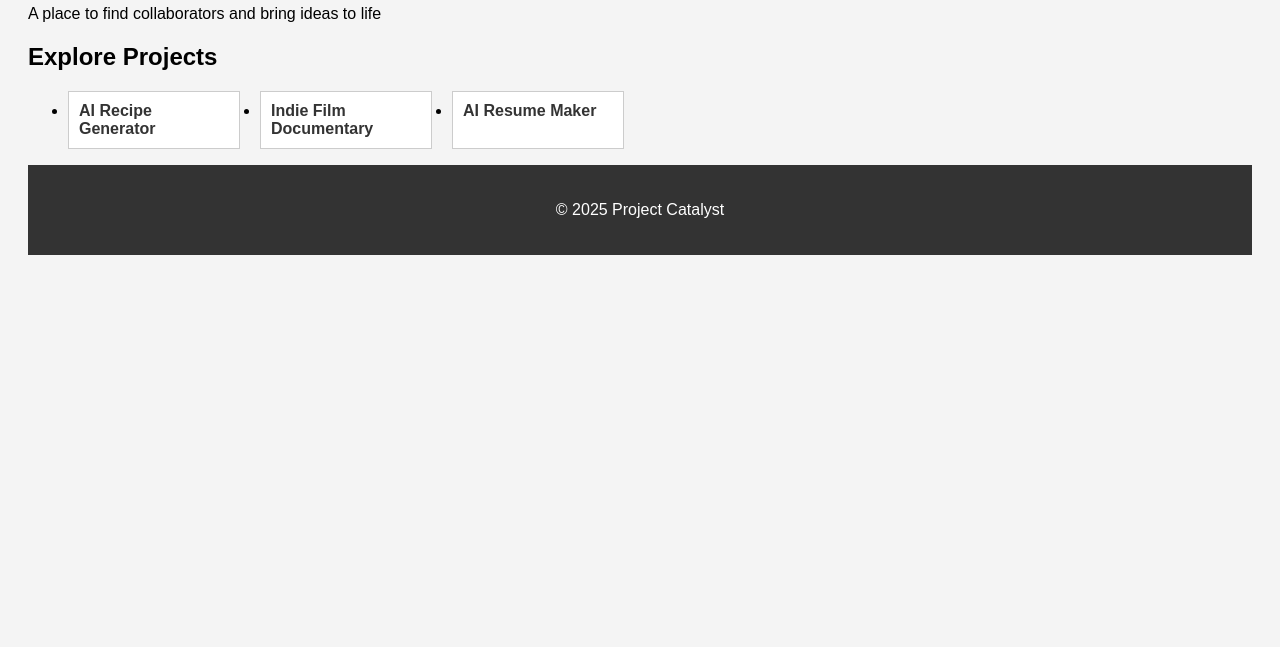
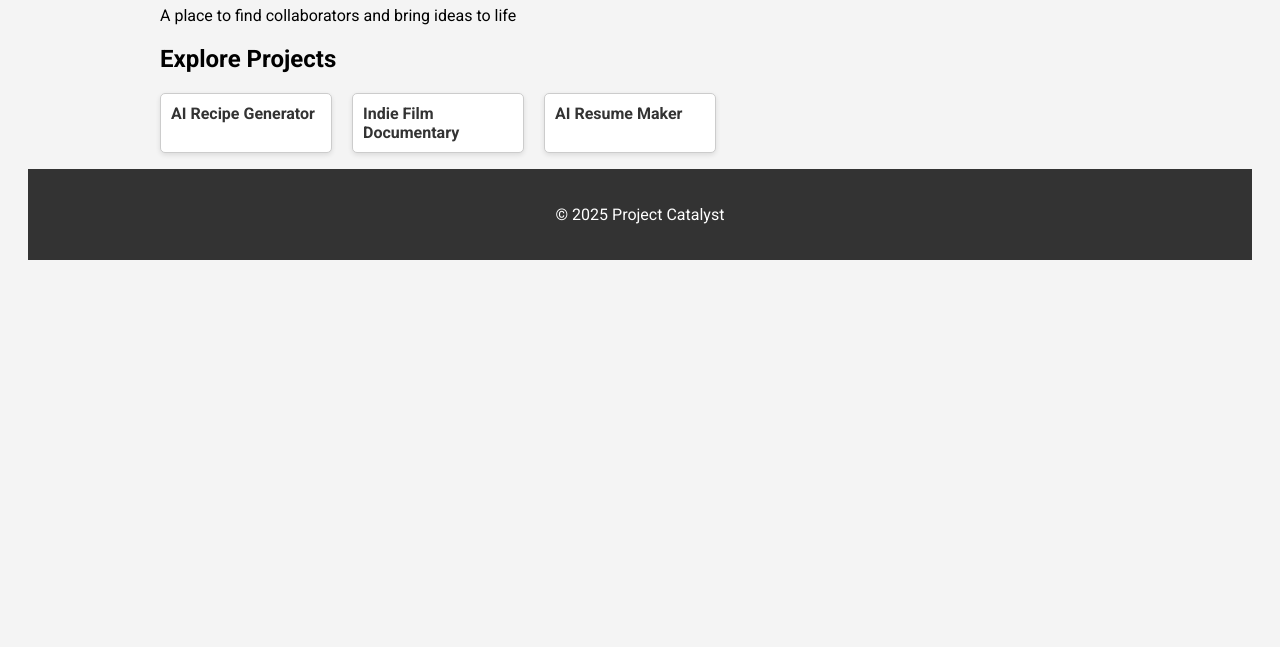
Before and after one commit to sushanth1912/project-catalyst, a plain HTML site: page index.html in a window 1280 px wide. Shown: the part 153-800 px from the top of the page. Drawn offline with Linux system fonts and the light colour scheme.

Commit message:
More refines and Practices

```diff
--- a/index.html
+++ b/index.html
@@ -1,6 +1,9 @@
 <!DOCTYPE html>
 <html lang="en">
 <head>
+    <link rel="preconnect" href="https://fonts.googleapis.com">
+    <link rel="preconnect" href="https://fonts.gstatic.com" crossorigin>
+    <link href="https://fonts.googleapis.com/css2?family=Roboto:ital,wght@0,100..900;1,100..900&display=swap" rel="stylesheet">
     <link rel="stylesheet" href="styles.css">
     <meta charset="UTF-8">
     <meta name="viewport" content="width=device-width, initial-scale=1.0">
@@ -11,7 +14,7 @@
     <a href="index.html">Home</a>
     <a href="profile.html">Profile</a>
 </nav>
-<div class="container"></div>
+<div class="container">
     <h1>Welcome to Project Catalyst</h1>
     <p>A place to find collaborators and bring ideas to life</p>
     <h2>Explore Projects</h2>
--- a/styles.css
+++ b/styles.css
@@ -4,7 +4,7 @@ h1{
 }
 
 body{
-    font-family: sans-serif;
+    font-family: "Roboto",sans-serif;
     padding: 20px;
     background-color: #f4f4f4;
 }
@@ -35,6 +35,8 @@ ul{
     display: flex;
     gap: 20px;
     flex-wrap: wrap;
+    list-style-type: none;
+    padding: 0;
 }
 
 li{
@@ -42,6 +44,9 @@ li{
     border: 1px solid #ccc;
     background-color: #ffffff;
     flex-basis: 150px;
+    border-radius: 5px;
+    box-shadow: 0 2px 5px rgba(0,0,0,0.1);
+    transition: 0.3s;
 }
 
 .profile-container{
@@ -79,3 +84,8 @@ footer{
     max-width: 960px;
     margin: 0 auto;
 }
+
+li:hover{
+    transform: translateY(-5px);
+    box-shadow: 0 4px 10px rgba(0,0,0,0.2);
+}
```
Also changed, not shown: profile.html (+5 -0 lines).
